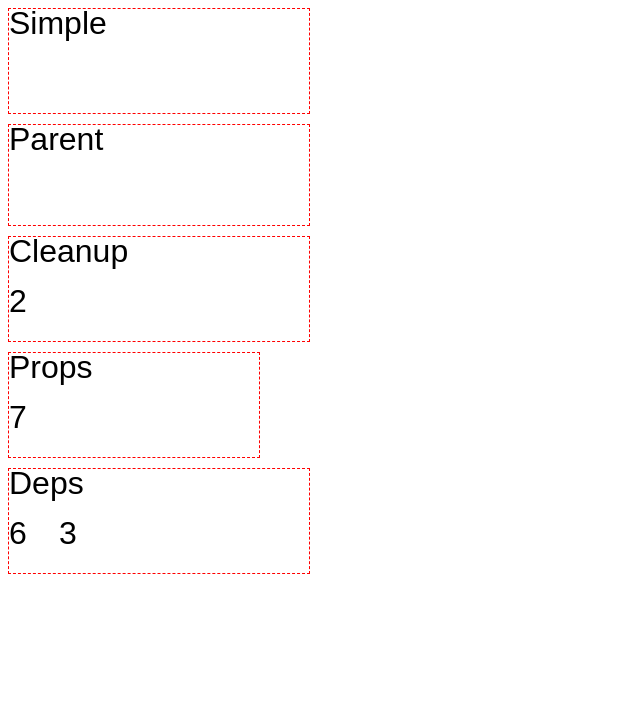
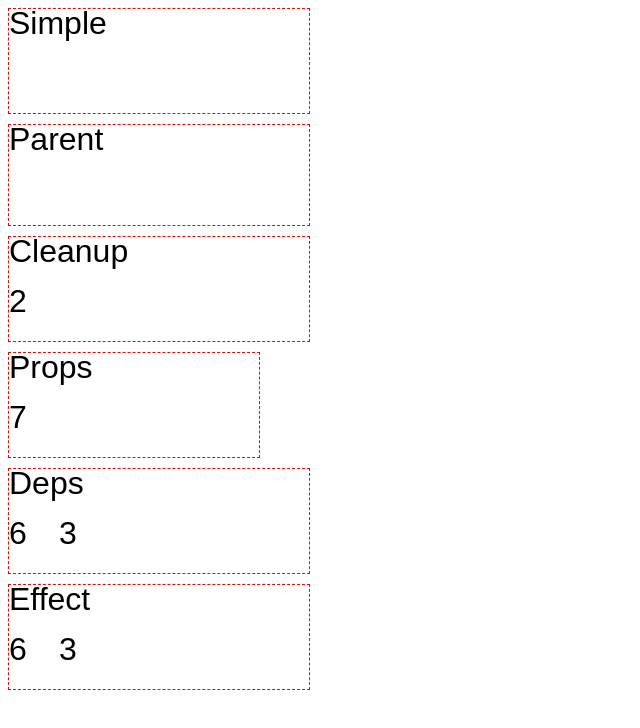
Before and after one commit to korkje/p5-react, a React (Vite) app: page / in a window 1280 px wide. Shown: the top 728 px of the page, without its empty margins (0-640 px from the left). Built offline with nearby package versions, Linux system fonts and the light colour scheme.

Commit message:
support useEffect-like effects for prop changes

```diff
--- /dev/null
+++ b/src/examples/effect.tsx
@@ -0,0 +1,55 @@
+import { useEffect, useState } from "react";
+import P5React, { Sketch } from "../lib";
+
+const sketch: Sketch<{ a: number, b: number }> = p => {
+    p.setup = () => p.createCanvas(300, 100);
+
+    let a: number;
+    let b: number;
+
+    p.effect(props => {
+        a = props.a;
+        b = props.b;
+    }, ["b"]);
+
+    p.draw = () => {
+        p.background(255);
+        p.textSize(32);
+        p.textAlign(p.LEFT, p.TOP);
+        p.text("Effect", 0, 0);
+        p.text(a, 0, 50);
+        p.text(b, 50, 50);
+    };
+};
+
+const Effect = () => {
+    const [a, setA] = useState(0);
+    const [b, setB] = useState(0);
+
+    useEffect(() => {
+        const handle = setInterval(() => {
+            setA(ps => (ps + 1) % 10);
+        }, 1000);
+
+        return () => clearInterval(handle);
+    }, []);
+
+    useEffect(() => {
+        if (a % 2 === 0) {
+            setB(a / 2);
+        }
+    }, [a]);
+
+    return (
+        <P5React
+            sketch={sketch}
+            props={{ a, b }}
+            style={{
+                width: "fit-content",
+                border: "1px dashed red",
+            }}
+        />
+    );
+};
+
+export default Effect;
--- a/src/examples/props.tsx
+++ b/src/examples/props.tsx
@@ -21,8 +21,6 @@ const sketch: Sketch<{
         p.text("Props", 0, 0);
         p.text(p.props.value, 0, 50);
     };
-
-
 };
 
 const Props = () => {
--- a/src/lib.tsx
+++ b/src/lib.tsx
@@ -5,12 +5,16 @@ export type Extras<T> = {
     parent: HTMLDivElement;
     props: {} extends T ? undefined : T;
     update: (props: Extras<T>["props"]) => void;
+    effect: (
+        callback: (props: Extras<T>["props"], initial: boolean) => void,
+        deps?: (keyof T)[],
+    ) => void;
 };
 
 export type Sketch<T = {}> = (p: P5 & Extras<T>, parent: HTMLDivElement) => unknown;
 
 export type Props<T> =
-    ({ sketch: Sketch<T> } & ({} extends T ? { props?: undefined }: { props: T | [T, React.DependencyList] }))
+    ({ sketch: Sketch<T> } & ({} extends T ? { props?: never }: { props: T | [T, unknown[]] }))
     & React.DetailedHTMLProps<
         React.HTMLAttributes<HTMLDivElement>,
         HTMLDivElement
@@ -18,21 +22,26 @@ export type Props<T> =
 
 export const P5React = <T extends {}>({ sketch, props, ...rest}: Props<T>) => {
     const parentRef = useRef<HTMLDivElement>(null);
-    const updateRef = useRef<(props: any) => void>();
+    const updateRef = useRef<Extras<T>["update"]>();
+    const effectsRef = useRef<Parameters<Extras<T>["effect"]>[]>([]);
+    const initialRef = useRef<boolean>(true);
     const cleanupRef = useRef<Function>();
+    const prevPropsRef = useRef<T>();
 
     const [PROPS, DEPS] = props === undefined
         ? [undefined, []] : Array.isArray(props)
             ? props : [props, Object.values(props)];
 
-    useEffect(() => {
-        updateRef.current?.(PROPS);
-    }, DEPS);
+    const prevProps = prevPropsRef.current;
+    prevPropsRef.current = PROPS;
 
     useEffect(() => {
         const wrapper = new P5((p: P5 & Extras<T>) => {
             p.parent = parentRef.current!;
             p.props = PROPS as Extras<T>["props"];
+            p.effect = (callback, deps) => {
+                effectsRef.current.push([callback, deps]);
+            };
             const result = sketch(p, parentRef.current!);
             if (typeof result === "function") {
                 cleanupRef.current = result;
@@ -46,10 +55,28 @@ export const P5React = <T extends {}>({ sketch, props, ...rest}: Props<T>) => {
         return () => {
             wrapper.remove();
             cleanupRef.current?.();
+            updateRef.current = undefined;
+            effectsRef.current = [];
+            initialRef.current = true;
             cleanupRef.current = undefined;
-            updateRef.current = undefined;
+            prevPropsRef.current = undefined;
         };
     }, [sketch]);
+
+    useEffect(() => {
+        for (const [callback, deps] of effectsRef.current) {
+            if (deps?.some(dep => PROPS![dep] !== prevProps?.[dep]) ?? true) {
+                callback(PROPS as Extras<T>["props"], initialRef.current);
+            }
+        }
+
+        if (initialRef.current) {
+            initialRef.current = false;
+        }
+        else {
+            updateRef.current?.(PROPS as Extras<T>["props"]);
+        }
+    }, [sketch, ...DEPS]);
 
     return <div ref={parentRef} {...rest} />;
 };
--- a/src/main.tsx
+++ b/src/main.tsx
@@ -6,6 +6,7 @@ import Deps from "./examples/deps";
 import Parent from "./examples/parent";
 import Props from "./examples/props";
 import Simple from "./examples/simple";
+import Effect from "./examples/effect";
 
 const App: React.FC = () => (
     <div style={{
@@ -18,6 +19,7 @@ const App: React.FC = () => (
         <Cleanup />
         <Props />
         <Deps />
+        <Effect />
     </div>
 );
 
```
Also changed, not shown: 1 other file (tests, documents, lock files or other folders).
